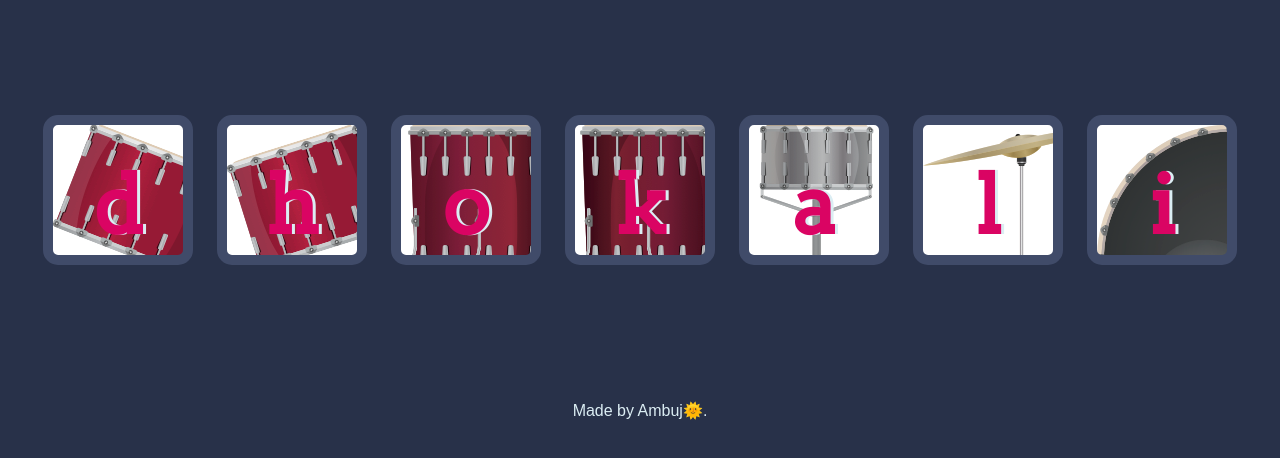
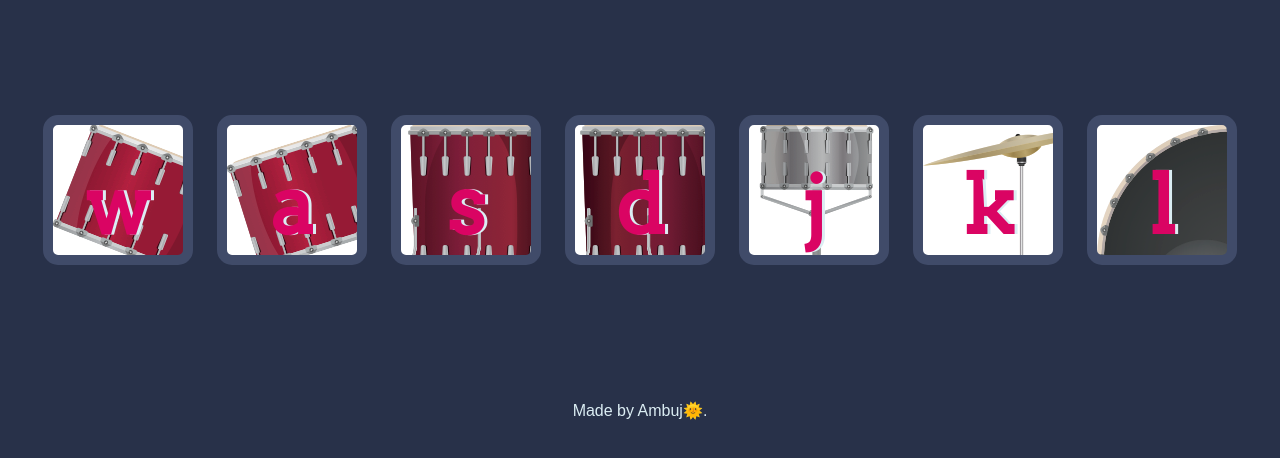
Before and after one commit to 05Ambuj/Drumkit, a plain HTML site: page index.html in a window 1280 px wide. Shown: the part 174-632 px from the top of the page. Drawn offline with Linux system fonts and the light colour scheme.

Commit message:
Update index.html

```diff
--- a/index.html
+++ b/index.html
@@ -11,15 +11,14 @@
 <body>
   <h1 id="title">Drum 🥁 Kit</h1>
   <div class="set">
-    <button class="w drum">d</button>
-    <button class="a drum">h</button>
-    <button class="s drum">o</button>
-    <button class="d drum">k</button>
-    <button class="j drum">a</button>
-    <button class="k drum">l</button>
-    <button class="l drum">i</button>
+    <button class="w drum">w</button>
+    <button class="a drum">a</button>
+    <button class="s drum">s</button>
+    <button class="d drum">d</button>
+    <button class="j drum">j</button>
+    <button class="k drum">k</button>
+    <button class="l drum">l</button>
   </div>
-
 
 <script src="index.js" charset="utf-8"></script>
 
```
